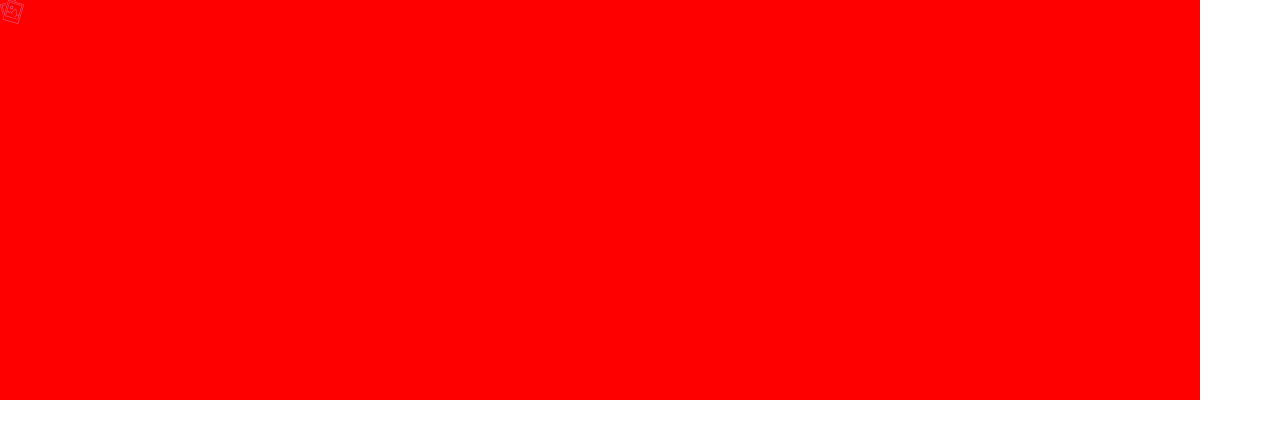
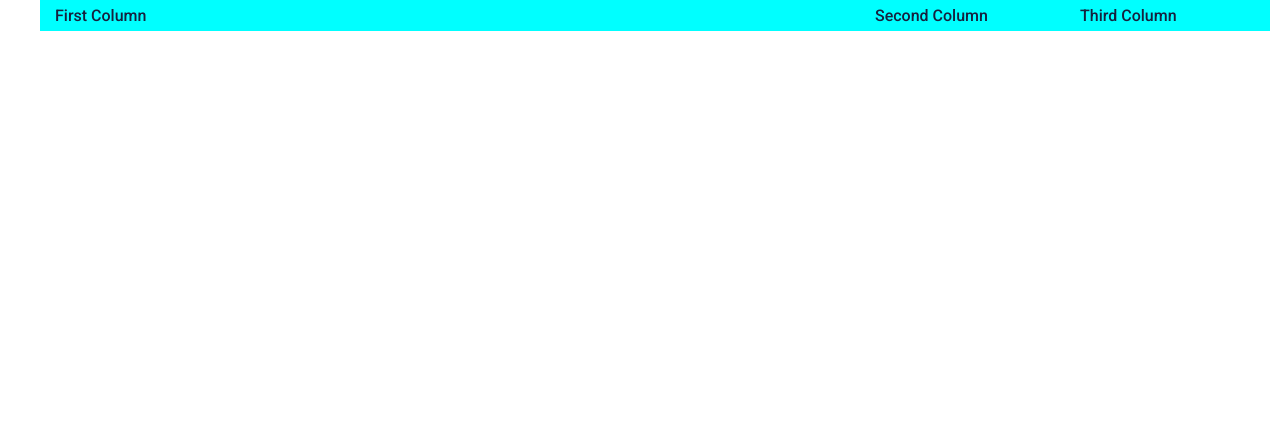
Before and after one commit to axelra-ag/lucky-react-starter, a React (Create React App) app: page /documentation in a window 1280 px wide. Shown: the top 438 px of the page. Built offline with nearby package versions, Linux system fonts and the light colour scheme.

Commit message:
grid system wip

```diff
--- /dev/null
+++ b/src/UI/layout/grid/Col.ts
@@ -0,0 +1,11 @@
+import styled from "styled-components";
+import {SPACING} from "../../theme/Theme";
+
+export const Col = styled.div`
+  display: flex;
+  flex-direction: column;
+  flex-basis: 0;
+  flex-grow: 1;
+  min-height: 1px;
+  padding: ${SPACING / 2}px ${SPACING}px;
+`;
--- a/src/UI/layout/container/Container.ts
+++ b/src/UI/layout/grid/Container.ts
@@ -7,6 +7,7 @@ import {
   MEDIUM_DEVICES_BREAK_POINT,
   SMALL_DEVICES_BREAK_POINT
 } from "../media-query/Mobile";
+import {SPACING} from "../../theme/Theme";
 
 // with props use this:
 // ${props => mediaQueries("md")(`width: ${props.width}px`)}
@@ -31,4 +32,8 @@ const media = css`
 export const Container = styled.div`
   ${media};
   width: 100%;
+  padding-right: ${SPACING}px;
+  padding-left: ${SPACING}px;
+  margin-right: auto;
+  margin-left: auto;
 `;
--- /dev/null
+++ b/src/UI/layout/grid/Flex.ts
@@ -0,0 +1,11 @@
+import styled from "styled-components";
+
+export const Flex = styled.div<{
+  flex?: number;
+  row?: boolean;
+  column?: boolean;
+}>`
+  flex: ${props => props.flex || 1};
+  display: ${props => (props.row || props.column ? "flex" : "block")};
+  flex-direction: ${props => (props.row ? "row" : "column")};
+`;
--- /dev/null
+++ b/src/UI/layout/grid/Row.ts
@@ -0,0 +1,10 @@
+import styled from "styled-components";
+import {SPACING} from "../../theme/Theme";
+
+export const Row = styled.div`
+  display: flex;
+  flex-direction: row;
+  flex-wrap: wrap;
+  margin-left: -${SPACING}px;
+  margin-right: -${SPACING}px;
+`;
--- a/src/UI/theme/Theme.ts
+++ b/src/UI/theme/Theme.ts
@@ -21,7 +21,7 @@ export enum __COLORS {
 }
 
 // SPACING variable to be used for margins, paddings, etc.
-export const SPACING = 8;
+export const SPACING = 15;
 
 export enum __GRAY_SCALE {
   _WHITE = "#fff",
--- a/src/components/docs/Documentation.tsx
+++ b/src/components/docs/Documentation.tsx
@@ -1,24 +1,29 @@
 import React from "react";
 import styled from "styled-components";
-import {Container} from "../../UI/layout/container/Container";
-import {__COLORS, SPACING} from "../../UI/theme/Theme";
-import {Icon, IconTypes} from "../views/Icon";
+import {Container} from "../../UI/layout/grid/Container";
+import {Col} from "../../UI/layout/grid/Col";
+import {Row} from "../../UI/layout/grid/Row";
+import {SPACING} from "../../UI/theme/Theme";
+import {Flex} from "../../UI/layout/grid/Flex";
 
-const MyIcon = styled(Icon)``;
+const Root = styled(Container)`
+  background: aqua;
+`;
 
-const Row = styled(Container)`
-  background: red;
-  min-height: 400px;
-`;
+const Column = styled(Col)``;
 
 export const Documentation = () => {
   return (
-    <Row>
-      <MyIcon
-        name={IconTypes.PICTURE}
-        color={__COLORS.CTA}
-        size={SPACING * 3}
-      />
-    </Row>
+    <Root>
+      <Row>
+        <Flex flex={2} row>
+          <Column>First Column</Column>
+        </Flex>
+        <Flex flex={1} row>
+          <Column>Second Column</Column>
+          <Column>Third Column</Column>
+        </Flex>
+      </Row>
+    </Root>
   );
 };
--- a/src/routes/MainRouter.tsx
+++ b/src/routes/MainRouter.tsx
@@ -6,7 +6,7 @@ import {
   Switch
 } from "react-router-dom";
 import {Documentation} from "../components/docs/Documentation";
-import {Container} from "../UI/layout/container/Container";
+import {Container} from "../UI/layout/grid/Container";
 import {DOCUMENTATION} from "./Routes";
 
 const MainRouter = () => {
```
